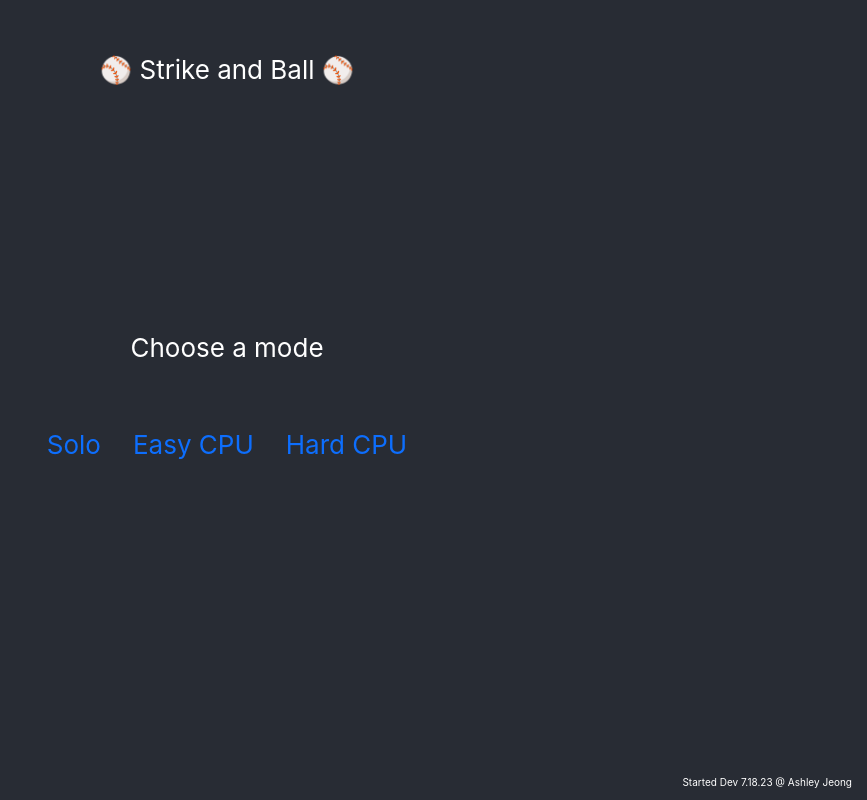
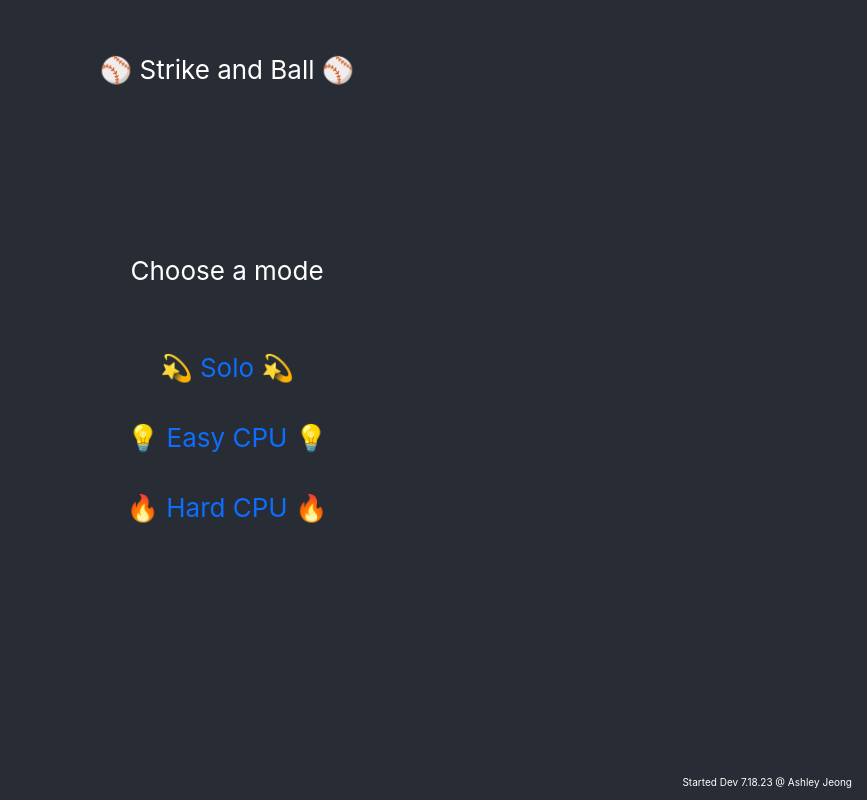
Before and after one commit to ashjeong/playball, a React (Create React App) app: page / in a window 1280 px wide. Shown: the whole page, without its empty margins (413-1280 px from the left). Built offline with nearby package versions, Linux system fonts and the light colour scheme.

Commit message:
FIX: solo.js tabs/home screen change
+ fix ginput showing up again

```diff
--- a/src/base_obj/base_obj.js
+++ b/src/base_obj/base_obj.js
@@ -17,7 +17,7 @@ function BaseObj(props) {
         var T = document.getElementById("success");
         T.style.display = "none";  // <-- Set it to block
         var A = document.getElementById("ginput");
-        A.style.display = "success";  // <-- Set it to block
+        A.style.display = "initial";  // <-- Set it to block
         var R = document.getElementById("reset");
         R.style.display = "none";  // <-- Set it to block
     };
@@ -101,8 +101,8 @@ function BaseObj(props) {
         <div style={{position:"absolute", top:"100px"}}>
             <div className="Guesses Guesses-solo">
                 <div className="form-group" id="ginput">
-                    <label for="guess" className="Guesses-label">Guess!</label>
-                    <input type="text" class="form-control Guesses-input" id="guess" value={guess} onChange={(e) => setGuess(e.target.value)} onKeyDown={handleKeyDown}/>
+                    <label htmlFor="guess" className="Guesses-label">Guess!</label>
+                    <input type="text" className="form-control Guesses-input" id="guess" value={guess} onChange={(e) => setGuess(e.target.value)} onKeyDown={handleKeyDown}/>
                 </div>
                 <div className="Success" id="success">
                     <div className="Success-congrat">You got it!</div>
--- a/src/home/home.js
+++ b/src/home/home.js
@@ -12,15 +12,15 @@ function Home() {
         </div>
         Choose a mode
         <div style={{marginTop:"50px"}}>
-          <ul class="nav justify-content-center">
-        <li class="nav-item">
-          <a class="nav-link" href="solo">Solo</a>
+          <ul className="nav justify-content-center" style={{display:"block"}}>
+            <li className="nav-item" style={{marginBottom:"15px"}}>
+              <a className="nav-link" href="solo">💫 Solo 💫</a>
             </li>
-        <li class="nav-item">
-          <a class="nav-link" href="easy">Easy CPU</a>
+            <li className="nav-item" style={{marginBottom:"15px"}}>
+              <a className="nav-link" href="easy">💡 Easy CPU 💡</a>
             </li>
-        <li class="nav-item">
-          <a class="nav-link" href="hard">Hard CPU</a>
+            <li className="nav-item" style={{marginBottom:"15px"}}>
+              <a className="nav-link" href="hard">🔥 Hard CPU 🔥</a>
             </li>
           </ul>
         </div>
--- a/src/solo/solo.js
+++ b/src/solo/solo.js
@@ -14,8 +14,13 @@ function Solo() {
     return (
         <div className="App">
             <header className="App-header">
+                <div style={{position:"absolute", top:"80px", left:"150px"}}>
+                    <button type="button" class="btn btn-primary" data-toggle="modal" data-target="#exampleModalCenter">
+                    How To Play
+                    </button>
+                </div>
                 <div className="Title-header">
-                <Link to="/" className="Title">
+                    <Link to="/" className="Title" style={{margin:"auto"}}>
                         ⚾ Strike and Ball ⚾
                     </Link>
                     <div className="Mode">
@@ -37,6 +42,25 @@ function Solo() {
                     Started Dev 7.18.23 @ Ashley Jeong
                 </div>
             </header>
+            <div class="modal fade" id="exampleModalCenter" tabindex="-1" role="dialog" aria-labelledby="exampleModalCenterTitle" aria-hidden="true">
+                <div class="modal-dialog modal-dialog-centered" role="document">
+                    <div class="modal-content">
+                        <div class="modal-header">
+                            <h5 class="modal-title" id="exampleModalLongTitle">Modal title</h5>
+                            <button type="button" class="close" data-dismiss="modal" aria-label="Close">
+                            <span aria-hidden="true">&times;</span>
+                            </button>
+                        </div>
+                        <div class="modal-body">
+                            ...
+                        </div>
+                        <div class="modal-footer">
+                            <button type="button" class="btn btn-secondary" data-dismiss="modal">Close</button>
+                            <button type="button" class="btn btn-primary">Save changes</button>
+                        </div>
+                    </div>
+                </div>
+            </div>
         </div>
     );
 }
```
Lines whose indentation alone changed are shown as unchanged.
